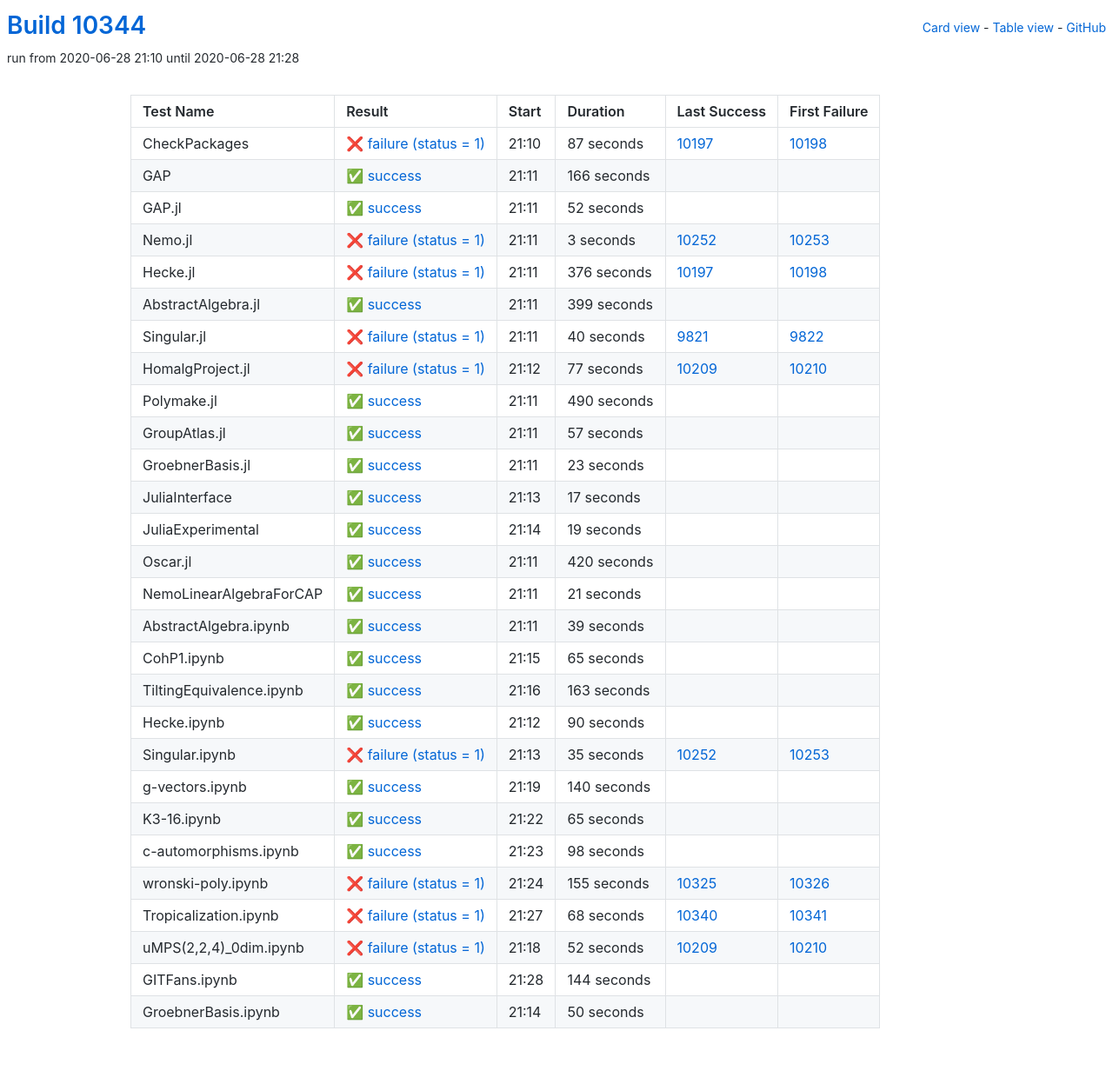
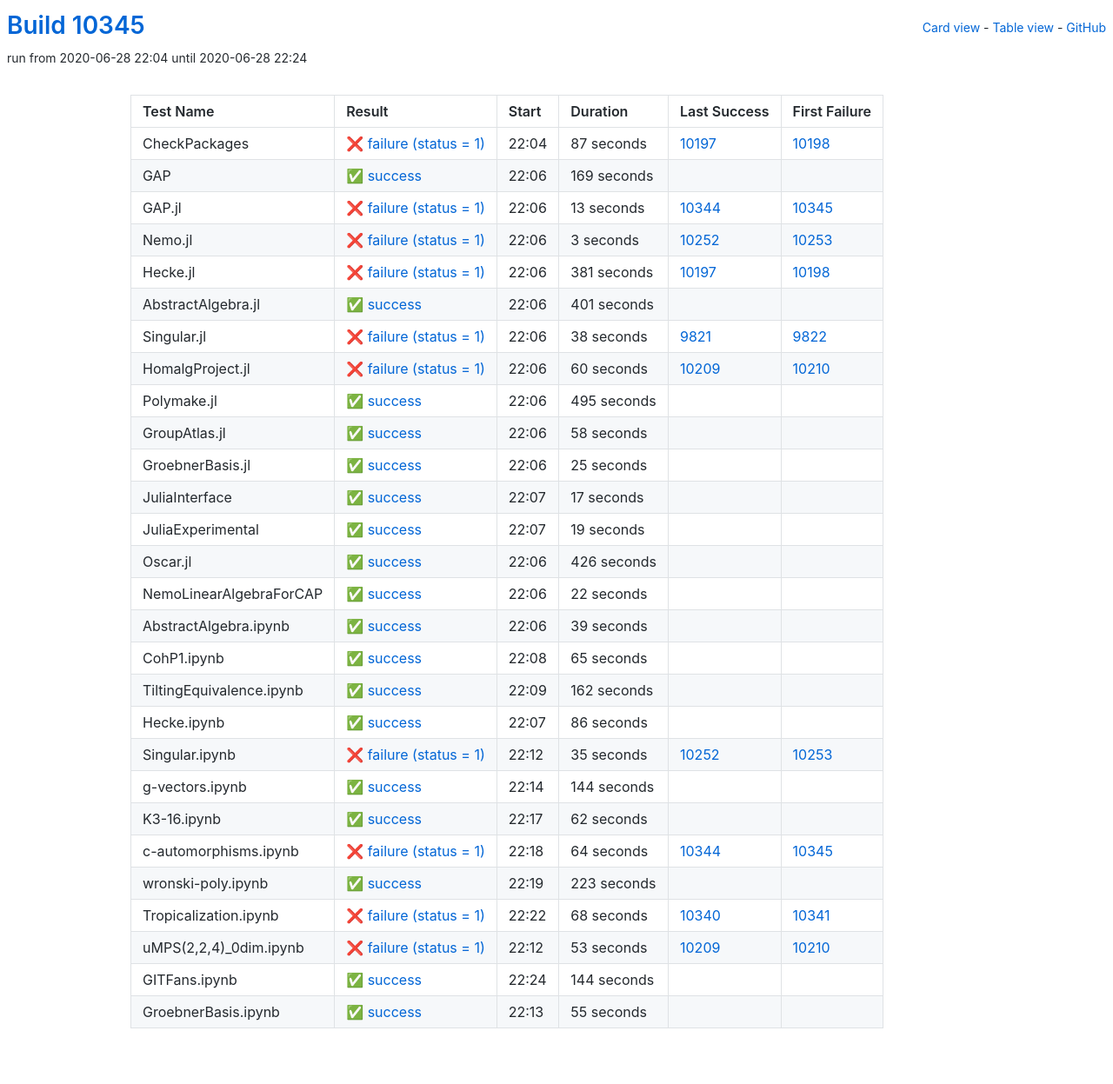
Before and after one commit to oscar-system/oscar-ci-status, a Jekyll site: the page built from table.html, in a window 1280 px wide. Shown: the whole page at 87% size. Built offline with Jekyll 4.4.1, drawn with Linux system fonts in a browser that asks for light colours.

Commit message:
Build #10345

```diff
--- a/_data/ci.yml
+++ b/_data/ci.yml
@@ -1,6 +1,6 @@
 ---
-build: 10344
-build_url: https://oscarci.mathematik.uni-kl.de/job/oscar/10344/
+build: 10345
+build_url: https://oscarci.mathematik.uni-kl.de/job/oscar/10345/
 job: oscar
 organization: oscar-system
 repo: oscar-ci-status
@@ -8,8 +8,8 @@
 tests:
 - name: CheckPackages
   id: checkpackages
-  log: https://oscarci.mathematik.uni-kl.de/job/oscar/10344/artifact/logs/build-10344/CheckPackages.log
-  start: 2020-06-28 21:10
+  log: https://oscarci.mathematik.uni-kl.de/job/oscar/10345/artifact/logs/build-10345/CheckPackages.log
+  start: 2020-06-28 22:04
   success: false
   exitcode: 1
   status: failure
@@ -20,32 +20,32 @@
   first_failure_url: https://oscarci.mathematik.uni-kl.de/job/oscar/10198/
 - name: GAP
   id: gap
-  log: https://oscarci.mathematik.uni-kl.de/job/oscar/10344/artifact/logs/build-10344/GAP.log
-  start: 2020-06-28 21:11
+  log: https://oscarci.mathematik.uni-kl.de/job/oscar/10345/artifact/logs/build-10345/GAP.log
+  start: 2020-06-28 22:06
   success: true
   exitcode: 0
   status: success
-  duration: 166
+  duration: 169
   last_success: false
   last_success_url:
   first_failure: false
   first_failure_url:
 - name: GAP.jl
   id: gap-jl
-  log: https://oscarci.mathematik.uni-kl.de/job/oscar/10344/artifact/logs/build-10344/GAP.jl.log
-  start: 2020-06-28 21:11
-  success: true
-  exitcode: 0
-  status: success
-  duration: 52
-  last_success: false
-  last_success_url:
-  first_failure: false
-  first_failure_url:
+  log: https://oscarci.mathematik.uni-kl.de/job/oscar/10345/artifact/logs/build-10345/GAP.jl.log
+  start: 2020-06-28 22:06
+  success: false
+  exitcode: 1
+  status: failure
+  duration: 13
+  last_success: 10344
+  last_success_url: https://oscarci.mathematik.uni-kl.de/job/oscar/10344/
+  first_failure: 10345
+  first_failure_url: https://oscarci.mathematik.uni-kl.de/job/oscar/10345/
 - name: Nemo.jl
   id: nemo-jl
-  log: https://oscarci.mathematik.uni-kl.de/job/oscar/10344/artifact/logs/build-10344/Nemo.jl.log
-  start: 2020-06-28 21:11
+  log: https://oscarci.mathematik.uni-kl.de/job/oscar/10345/artifact/logs/build-10345/Nemo.jl.log
+  start: 2020-06-28 22:06
   success: false
   exitcode: 1
   status: failure
@@ -56,92 +56,92 @@
   first_failure_url: https://oscarci.mathematik.uni-kl.de/job/oscar/10253/
 - name: Hecke.jl
   id: hecke-jl
-  log: https://oscarci.mathematik.uni-kl.de/job/oscar/10344/artifact/logs/build-10344/Hecke.jl.log
-  start: 2020-06-28 21:11
+  log: https://oscarci.mathematik.uni-kl.de/job/oscar/10345/artifact/logs/build-10345/Hecke.jl.log
+  start: 2020-06-28 22:06
   success: false
   exitcode: 1
   status: failure
-  duration: 376
+  duration: 381
   last_success: 10197
   last_success_url: https://oscarci.mathematik.uni-kl.de/job/oscar/10197/
   first_failure: 10198
   first_failure_url: https://oscarci.mathematik.uni-kl.de/job/oscar/10198/
 - name: AbstractAlgebra.jl
   id: abstractalgebra-jl
-  log: https://oscarci.mathematik.uni-kl.de/job/oscar/10344/artifact/logs/build-10344/AbstractAlgebra.jl.log
-  start: 2020-06-28 21:11
+  log: https://oscarci.mathematik.uni-kl.de/job/oscar/10345/artifact/logs/build-10345/AbstractAlgebra.jl.log
+  start: 2020-06-28 22:06
   success: true
   exitcode: 0
   status: success
-  duration: 399
+  duration: 401
   last_success: false
   last_success_url:
   first_failure: false
   first_failure_url:
 - name: Singular.jl
   id: singular-jl
-  log: https://oscarci.mathematik.uni-kl.de/job/oscar/10344/artifact/logs/build-10344/Singular.jl.log
-  start: 2020-06-28 21:11
+  log: https://oscarci.mathematik.uni-kl.de/job/oscar/10345/artifact/logs/build-10345/Singular.jl.log
+  start: 2020-06-28 22:06
   success: false
   exitcode: 1
   status: failure
-  duration: 40
+  duration: 38
   last_success: 9821
   last_success_url: https://oscarci.mathematik.uni-kl.de/job/oscar/9821/
   first_failure: 9822
   first_failure_url: https://oscarci.mathematik.uni-kl.de/job/oscar/9822/
 - name: HomalgProject.jl
   id: homalgproject-jl
-  log: https://oscarci.mathematik.uni-kl.de/job/oscar/10344/artifact/logs/build-10344/HomalgProject.jl.log
-  start: 2020-06-28 21:12
+  log: https://oscarci.mathematik.uni-kl.de/job/oscar/10345/artifact/logs/build-10345/HomalgProject.jl.log
+  start: 2020-06-28 22:06
   success: false
   exitcode: 1
   status: failure
-  duration: 77
+  duration: 60
   last_success: 10209
   last_success_url: https://oscarci.mathematik.uni-kl.de/job/oscar/10209/
   first_failure: 10210
   first_failure_url: https://oscarci.mathematik.uni-kl.de/job/oscar/10210/
 - name: Polymake.jl
   id: polymake-jl
-  log: https://oscarci.mathematik.uni-kl.de/job/oscar/10344/artifact/logs/build-10344/Polymake.jl.log
-  start: 2020-06-28 21:11
+  log: https://oscarci.mathematik.uni-kl.de/job/oscar/10345/artifact/logs/build-10345/Polymake.jl.log
+  start: 2020-06-28 22:06
   success: true
   exitcode: 0
   status: success
-  duration: 490
+  duration: 495
   last_success: false
   last_success_url:
   first_failure: false
   first_failure_url:
 - name: GroupAtlas.jl
   id: groupatlas-jl
-  log: https://oscarci.mathematik.uni-kl.de/job/oscar/10344/artifact/logs/build-10344/GroupAtlas.jl.log
-  start: 2020-06-28 21:11
+  log: https://oscarci.mathematik.uni-kl.de/job/oscar/10345/artifact/logs/build-10345/GroupAtlas.jl.log
+  start: 2020-06-28 22:06
   success: true
   exitcode: 0
   status: success
-  duration: 57
+  duration: 58
   last_success: false
   last_success_url:
   first_failure: false
   first_failure_url:
 - name: GroebnerBasis.jl
   id: groebnerbasis-jl
-  log: https://oscarci.mathematik.uni-kl.de/job/oscar/10344/artifact/logs/build-10344/GroebnerBasis.jl.log
-  start: 2020-06-28 21:11
+  log: https://oscarci.mathematik.uni-kl.de/job/oscar/10345/artifact/logs/build-10345/GroebnerBasis.jl.log
+  start: 2020-06-28 22:06
   success: true
   exitcode: 0
   status: success
-  duration: 23
+  duration: 25
   last_success: false
   last_success_url:
   first_failure: false
   first_failure_url:
 - name: JuliaInterface
   id: juliainterface
-  log: https://oscarci.mathematik.uni-kl.de/job/oscar/10344/artifact/logs/build-10344/JuliaInterface.log
-  start: 2020-06-28 21:13
+  log: https://oscarci.mathematik.uni-kl.de/job/oscar/10345/artifact/logs/build-10345/JuliaInterface.log
+  start: 2020-06-28 22:07
   success: true
   exitcode: 0
   status: success
@@ -152,8 +152,8 @@
   first_failure_url:
 - name: JuliaExperimental
   id: juliaexperimental
-  log: https://oscarci.mathematik.uni-kl.de/job/oscar/10344/artifact/logs/build-10344/JuliaExperimental.log
-  start: 2020-06-28 21:14
+  log: https://oscarci.mathematik.uni-kl.de/job/oscar/10345/artifact/logs/build-10345/JuliaExperimental.log
+  start: 2020-06-28 22:07
   success: true
   exitcode: 0
   status: success
@@ -164,32 +164,32 @@
   first_failure_url:
 - name: Oscar.jl
   id: oscar-jl
-  log: https://oscarci.mathematik.uni-kl.de/job/oscar/10344/artifact/logs/build-10344/Oscar.jl.log
-  start: 2020-06-28 21:11
+  log: https://oscarci.mathematik.uni-kl.de/job/oscar/10345/artifact/logs/build-10345/Oscar.jl.log
+  start: 2020-06-28 22:06
   success: true
   exitcode: 0
   status: success
-  duration: 420
+  duration: 426
   last_success: false
   last_success_url:
   first_failure: false
   first_failure_url:
 - name: NemoLinearAlgebraForCAP
   id: nemolinearalgebraforcap
-  log: https://oscarci.mathematik.uni-kl.de/job/oscar/10344/artifact/logs/build-10344/NemoLinearAlgebraForCAP.log
-  start: 2020-06-28 21:11
+  log: https://oscarci.mathematik.uni-kl.de/job/oscar/10345/artifact/logs/build-10345/NemoLinearAlgebraForCAP.log
+  start: 2020-06-28 22:06
   success: true
   exitcode: 0
   status: success
-  duration: 21
+  duration: 22
   last_success: false
   last_success_url:
   first_failure: false
   first_failure_url:
 - name: AbstractAlgebra.ipynb
   id: abstractalgebra-ipynb
-  log: https://oscarci.mathematik.uni-kl.de/job/oscar/10344/artifact/logs/build-10344/AbstractAlgebra.ipynb.log
-  start: 2020-06-28 21:11
+  log: https://oscarci.mathematik.uni-kl.de/job/oscar/10345/artifact/logs/build-10345/AbstractAlgebra.ipynb.log
+  start: 2020-06-28 22:06
   success: true
   exitcode: 0
   status: success
@@ -200,8 +200,8 @@
   first_failure_url:
 - name: CohP1.ipynb
   id: cohp1-ipynb
-  log: https://oscarci.mathematik.uni-kl.de/job/oscar/10344/artifact/logs/build-10344/CohP1.ipynb.log
-  start: 2020-06-28 21:15
+  log: https://oscarci.mathematik.uni-kl.de/job/oscar/10345/artifact/logs/build-10345/CohP1.ipynb.log
+  start: 2020-06-28 22:08
   success: true
   exitcode: 0
   status: success
@@ -212,32 +212,32 @@
   first_failure_url:
 - name: TiltingEquivalence.ipynb
   id: tiltingequivalence-ipynb
-  log: https://oscarci.mathematik.uni-kl.de/job/oscar/10344/artifact/logs/build-10344/TiltingEquivalence.ipynb.log
-  start: 2020-06-28 21:16
+  log: https://oscarci.mathematik.uni-kl.de/job/oscar/10345/artifact/logs/build-10345/TiltingEquivalence.ipynb.log
+  start: 2020-06-28 22:09
   success: true
   exitcode: 0
   status: success
-  duration: 163
+  duration: 162
   last_success: false
   last_success_url:
   first_failure: false
   first_failure_url:
 - name: Hecke.ipynb
   id: hecke-ipynb
-  log: https://oscarci.mathematik.uni-kl.de/job/oscar/10344/artifact/logs/build-10344/Hecke.ipynb.log
-  start: 2020-06-28 21:12
+  log: https://oscarci.mathematik.uni-kl.de/job/oscar/10345/artifact/logs/build-10345/Hecke.ipynb.log
+  start: 2020-06-28 22:07
   success: true
   exitcode: 0
   status: success
-  duration: 90
+  duration: 86
   last_success: false
   last_success_url:
   first_failure: false
   first_failure_url:
 - name: Singular.ipynb
   id: singular-ipynb
-  log: https://oscarci.mathematik.uni-kl.de/job/oscar/10344/artifact/logs/build-10344/Singular.ipynb.log
-  start: 2020-06-28 21:13
+  log: https://oscarci.mathematik.uni-kl.de/job/oscar/10345/artifact/logs/build-10345/Singular.ipynb.log
+  start: 2020-06-28 22:12
   success: false
   exitcode: 1
   status: failure
@@ -248,56 +248,56 @@
   first_failure_url: https://oscarci.mathematik.uni-kl.de/job/oscar/10253/
 - name: g-vectors.ipynb
   id: g-vectors-ipynb
-  log: https://oscarci.mathematik.uni-kl.de/job/oscar/10344/artifact/logs/build-10344/g-vectors.ipynb.log
-  start: 2020-06-28 21:19
+  log: https://oscarci.mathematik.uni-kl.de/job/oscar/10345/artifact/logs/build-10345/g-vectors.ipynb.log
+  start: 2020-06-28 22:14
   success: true
   exitcode: 0
   status: success
-  duration: 140
+  duration: 144
   last_success: false
   last_success_url:
   first_failure: false
   first_failure_url:
 - name: K3-16.ipynb
   id: k3-16-ipynb
-  log: https://oscarci.mathematik.uni-kl.de/job/oscar/10344/artifact/logs/build-10344/K3-16.ipynb.log
-  start: 2020-06-28 21:22
+  log: https://oscarci.mathematik.uni-kl.de/job/oscar/10345/artifact/logs/build-10345/K3-16.ipynb.log
+  start: 2020-06-28 22:17
   success: true
   exitcode: 0
   status: success
-  duration: 65
+  duration: 62
   last_success: false
   last_success_url:
   first_failure: false
   first_failure_url:
 - name: c-automorphisms.ipynb
   id: c-automorphisms-ipynb
-  log: https://oscarci.mathematik.uni-kl.de/job/oscar/10344/artifact/logs/build-10344/c-automorphisms.ipynb.log
-  start: 2020-06-28 21:23
+  log: https://oscarci.mathematik.uni-kl.de/job/oscar/10345/artifact/logs/build-10345/c-automorphisms.ipynb.log
+  start: 2020-06-28 22:18
+  success: false
+  exitcode: 1
+  status: failure
+  duration: 64
+  last_success: 10344
+  last_success_url: https://oscarci.mathematik.uni-kl.de/job/oscar/10344/
+  first_failure: 10345
+  first_failure_url: https://oscarci.mathematik.uni-kl.de/job/oscar/10345/
+- name: wronski-poly.ipynb
+  id: wronski-poly-ipynb
+  log: https://oscarci.mathematik.uni-kl.de/job/oscar/10345/artifact/logs/build-10345/wronski-poly.ipynb.log
+  start: 2020-06-28 22:19
   success: true
   exitcode: 0
   status: success
-  duration: 98
+  duration: 223
   last_success: false
   last_success_url:
   first_failure: false
   first_failure_url:
-- name: wronski-poly.ipynb
-  id: wronski-poly-ipynb
-  log: https://oscarci.mathematik.uni-kl.de/job/oscar/10344/artifact/logs/build-10344/wronski-poly.ipynb.log
-  start: 2020-06-28 21:24
-  success: false
-  exitcode: 1
-  status: failure
-  duration: 155
-  last_success: 10325
-  last_success_url: https://oscarci.mathematik.uni-kl.de/job/oscar/10325/
-  first_failure: 10326
-  first_failure_url: https://oscarci.mathematik.uni-kl.de/job/oscar/10326/
 - name: Tropicalization.ipynb
   id: tropicalization-ipynb
-  log: https://oscarci.mathematik.uni-kl.de/job/oscar/10344/artifact/logs/build-10344/Tropicalization.ipynb.log
-  start: 2020-06-28 21:27
+  log: https://oscarci.mathematik.uni-kl.de/job/oscar/10345/artifact/logs/build-10345/Tropicalization.ipynb.log
+  start: 2020-06-28 22:22
   success: false
   exitcode: 1
   status: failure
@@ -308,20 +308,20 @@
   first_failure_url: https://oscarci.mathematik.uni-kl.de/job/oscar/10341/
 - name: uMPS(2,2,4)_0dim.ipynb
   id: umps-2-2-4-0dim-ipynb
-  log: https://oscarci.mathematik.uni-kl.de/job/oscar/10344/artifact/logs/build-10344/uMPS-2-2-4-_0dim.ipynb.log
-  start: 2020-06-28 21:18
+  log: https://oscarci.mathematik.uni-kl.de/job/oscar/10345/artifact/logs/build-10345/uMPS-2-2-4-_0dim.ipynb.log
+  start: 2020-06-28 22:12
   success: false
   exitcode: 1
   status: failure
-  duration: 52
+  duration: 53
   last_success: 10209
   last_success_url: https://oscarci.mathematik.uni-kl.de/job/oscar/10209/
   first_failure: 10210
   first_failure_url: https://oscarci.mathematik.uni-kl.de/job/oscar/10210/
 - name: GITFans.ipynb
   id: gitfans-ipynb
-  log: https://oscarci.mathematik.uni-kl.de/job/oscar/10344/artifact/logs/build-10344/GITFans.ipynb.log
-  start: 2020-06-28 21:28
+  log: https://oscarci.mathematik.uni-kl.de/job/oscar/10345/artifact/logs/build-10345/GITFans.ipynb.log
+  start: 2020-06-28 22:24
   success: true
   exitcode: 0
   status: success
@@ -332,12 +332,12 @@
   first_failure_url:
 - name: GroebnerBasis.ipynb
   id: groebnerbasis-ipynb
-  log: https://oscarci.mathematik.uni-kl.de/job/oscar/10344/artifact/logs/build-10344/GroebnerBasis.ipynb.log
-  start: 2020-06-28 21:14
+  log: https://oscarci.mathematik.uni-kl.de/job/oscar/10345/artifact/logs/build-10345/GroebnerBasis.ipynb.log
+  start: 2020-06-28 22:13
   success: true
   exitcode: 0
   status: success
-  duration: 50
+  duration: 55
   last_success: false
   last_success_url:
   first_failure: false
```
Also changed, not shown: README.md.
